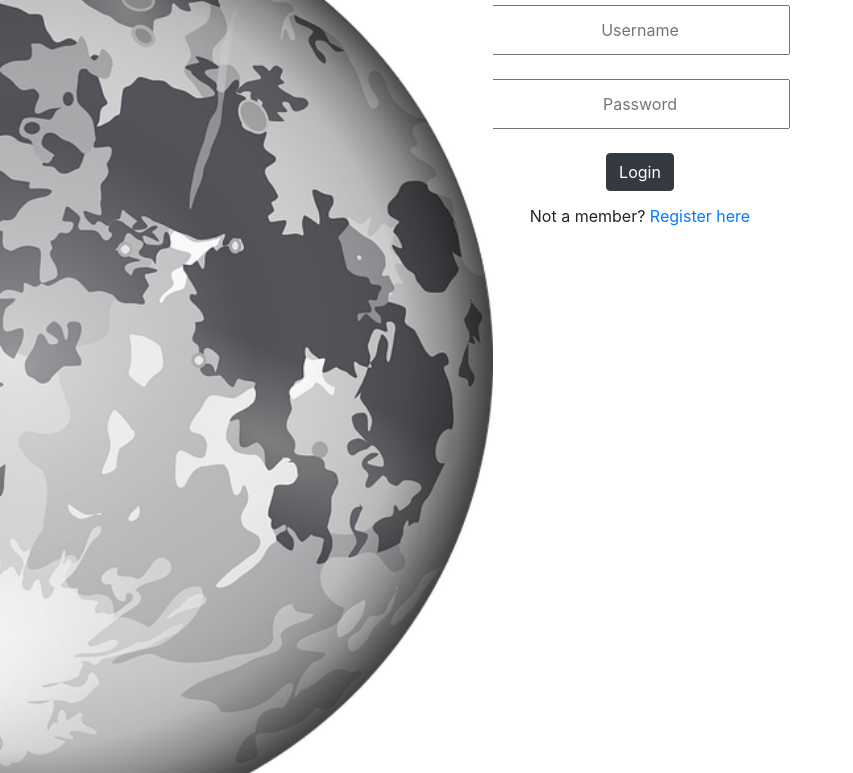
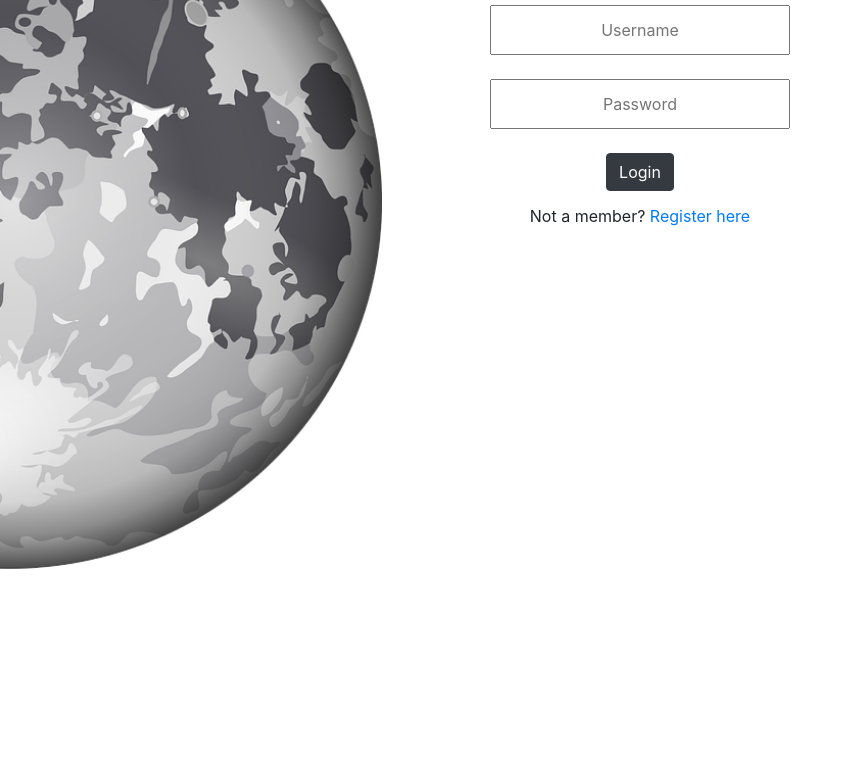
Before and after one commit to Zamanien/NodeJS_Fall2020_ExamProject, a website: page public/login/login.html in a window 1280 px wide. Shown: the part 225-998 px from the top of the page, without its empty margins (0-853 px from the left). After the commit the page ends 800 px from the top, so only its background shows below. Drawn offline with nearby package versions, Linux system fonts and the light colour scheme.

Commit message:
Changed globe size and pos in login

```diff
--- a/public/login/login.css
+++ b/public/login/login.css
@@ -1,5 +1,4 @@
 h2{
-
     text-align: center;
     margin: auto;
     padding-top: 12%;
@@ -29,10 +28,10 @@ h2{
 
 #globe{
     margin-left: 0;
-    margin-top: -28%;
+    margin-top: -32%;
     float: inline-start;
     width: auto;
-    height: 950px;
+    height: 735px;
 }
 
 #formLogin{
```
